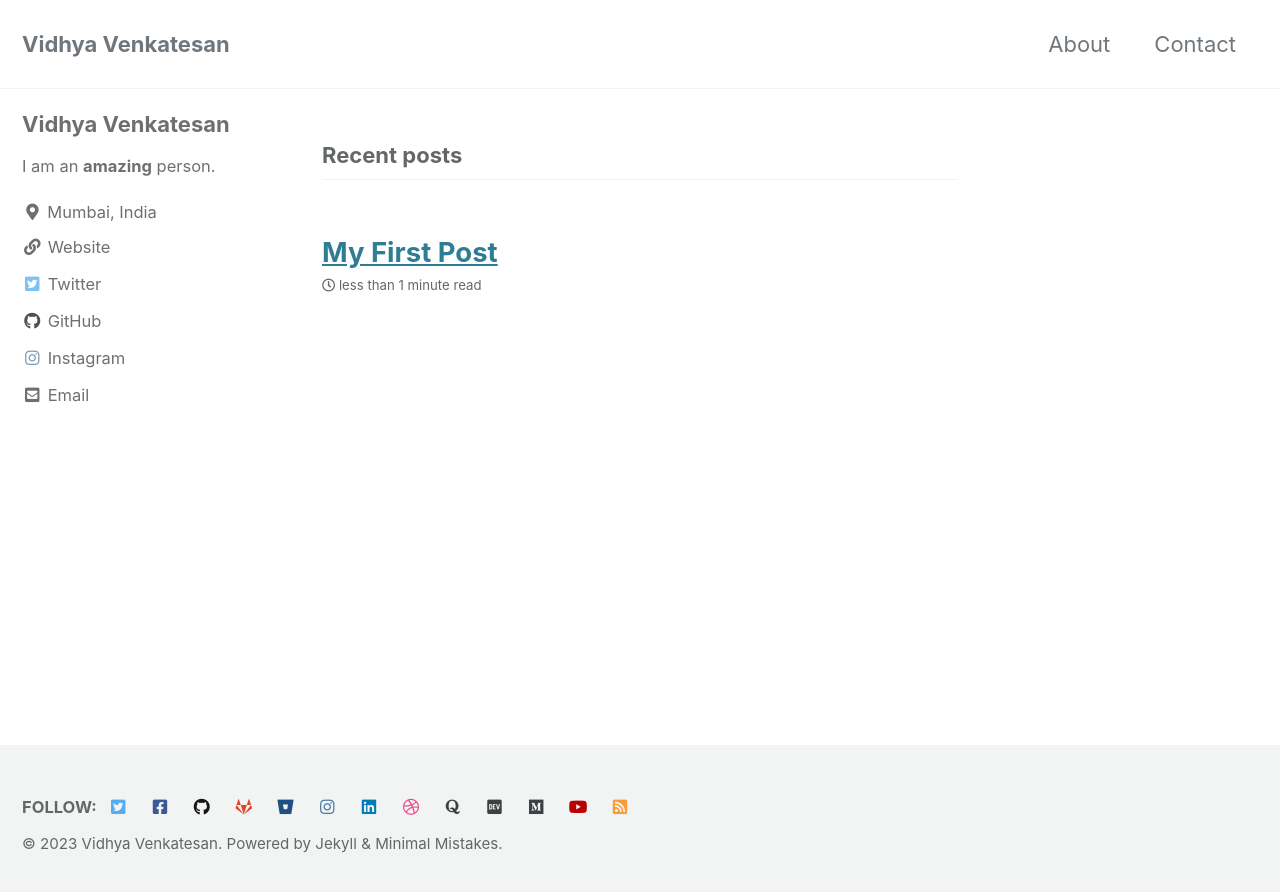
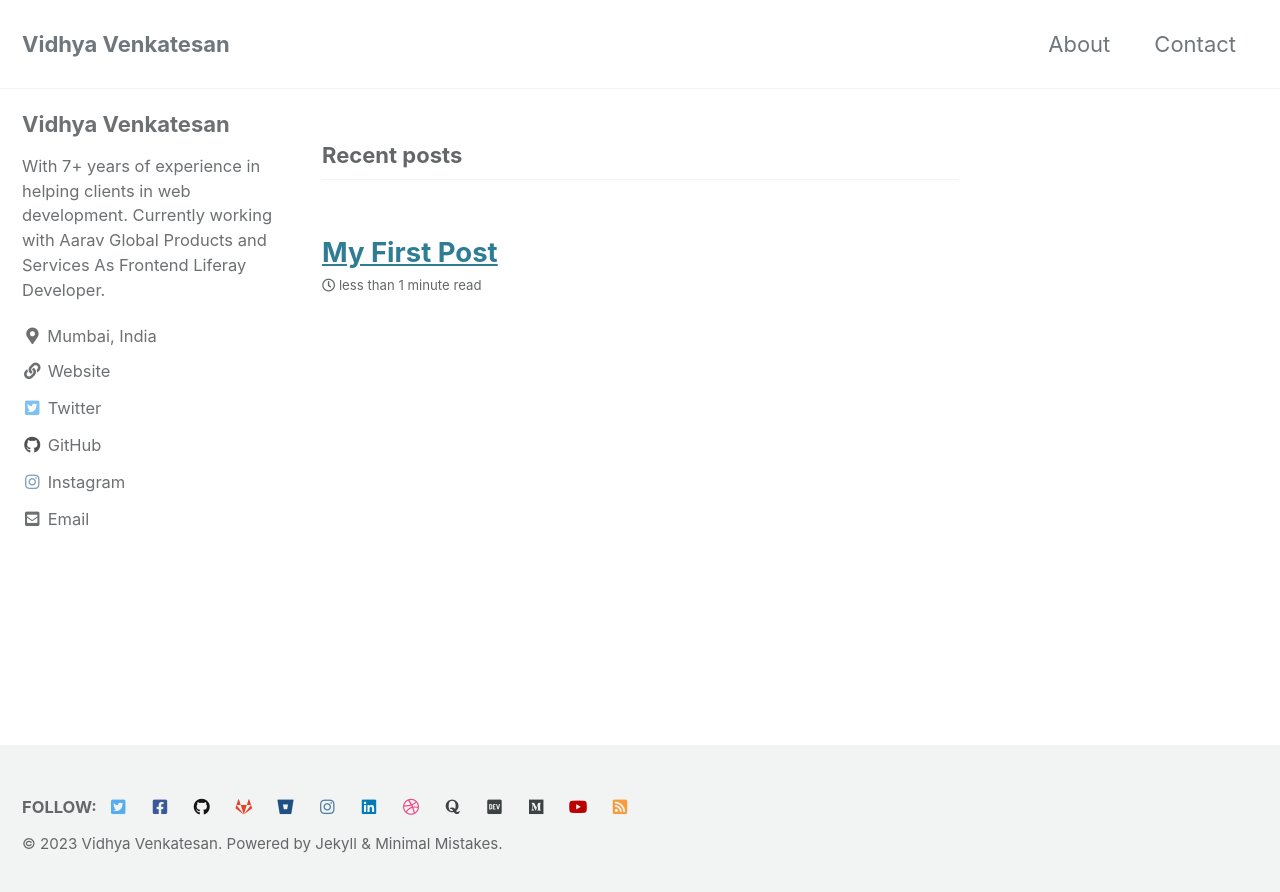
Before and after one commit to vidhyav656/vidhyav656.github.io, a Jekyll site: the page built from index.html, in a window 1280 px wide. Shown: the top 892 px of the page. Built offline with Jekyll 4.4.1, drawn with Linux system fonts in a browser that asks for light colours; cached includes are drawn as plain includes; the list of posts is cut into pages by our own code.

Commit message:
Update _config.yml
Adding description

```diff
--- a/_config.yml
+++ b/_config.yml
@@ -100,9 +100,9 @@ analytics:
 author:
   name             : "Vidhya Venkatesan"
   avatar           : # path of avatar image, e.g. "/assets/images/bio-photo.jpg"
-  bio              : "I am an **amazing** person."
+  bio              : "With 7+ years of experience in helping clients in web development. Currently working with Aarav Global Products and Services As Frontend Liferay Developer."
   location         : "Mumbai, India"
-  email            : "me@vidhyav656.tech"
+  email            : "vidhyav656@gmail.com"
   links:
     - label: "Website"
       icon: "fas fa-fw fa-link"
```
